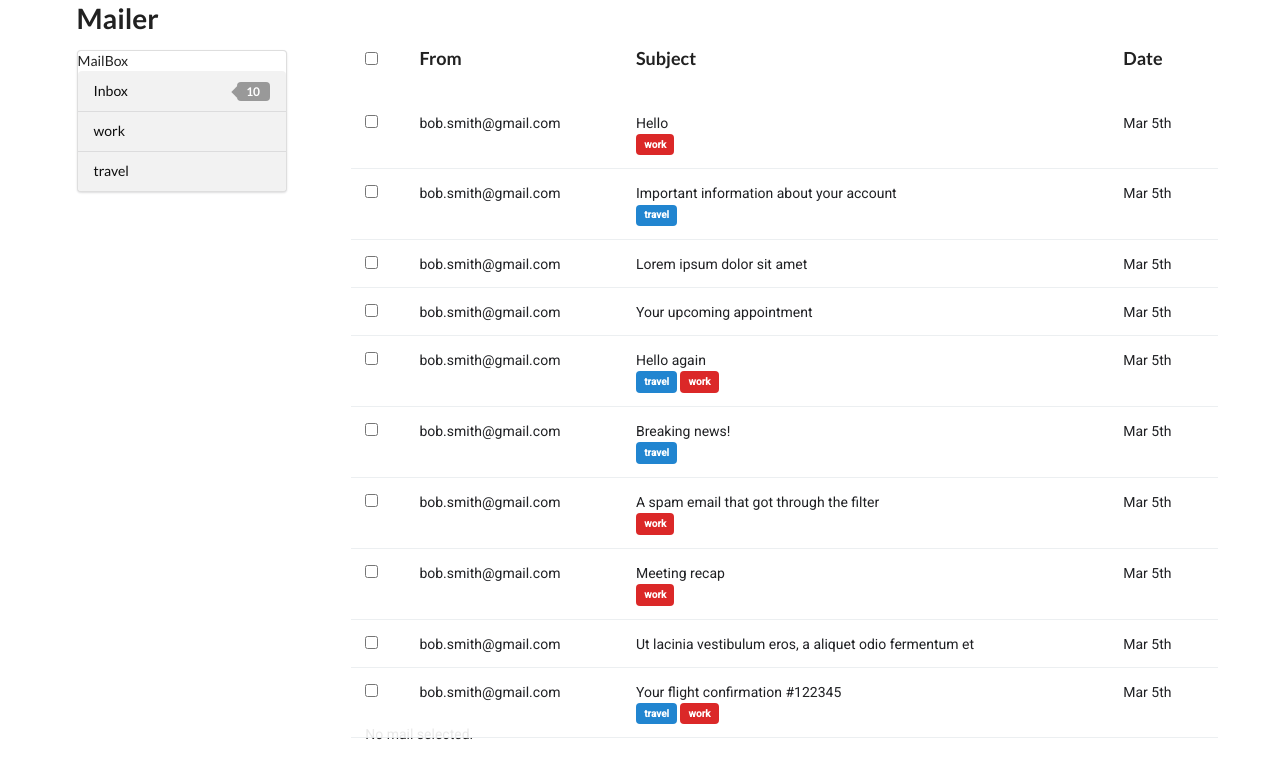
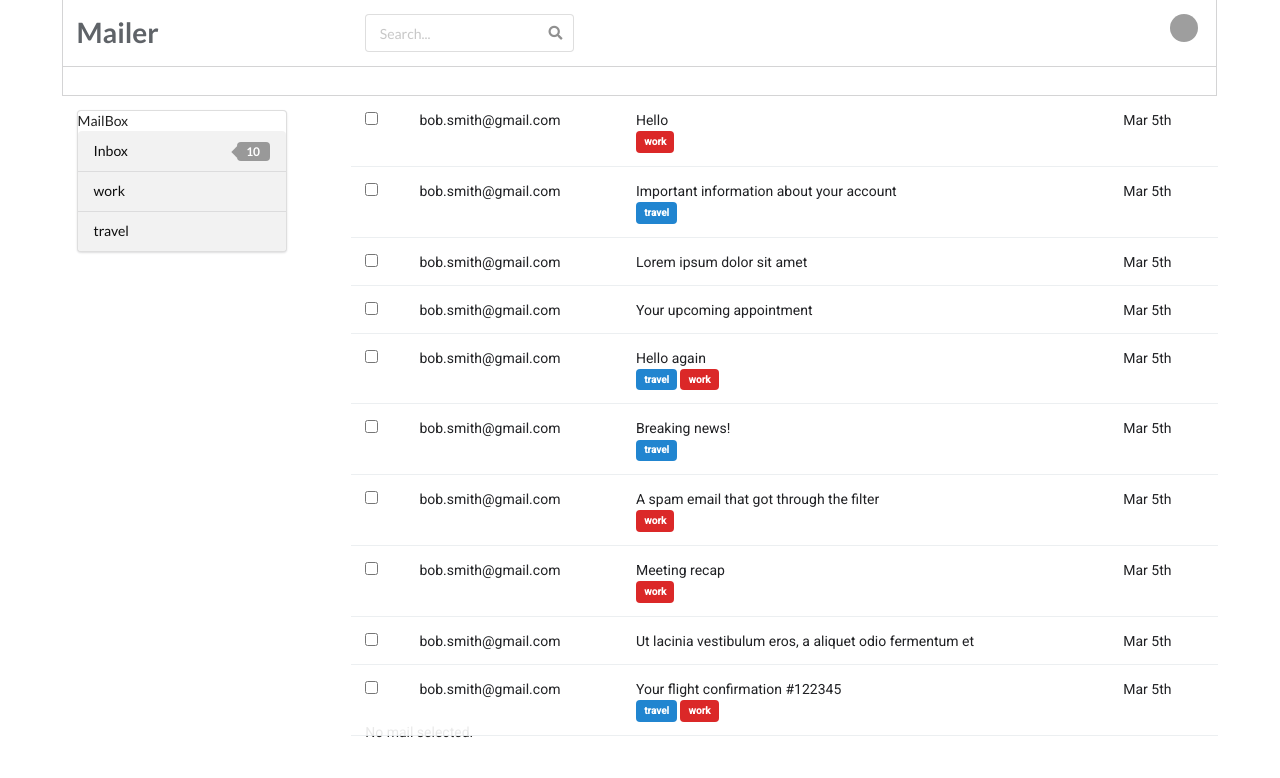
Before and after one commit to aleelay/mailer, a React (Create React App) app: page / in a window 1280 px wide. Shown: the top 778 px of the page. Built offline with nearby package versions, Linux system fonts and the light colour scheme; grey boxes are pictures that could not be loaded.

Commit message:
Adding Header

```diff
--- a/package.json
+++ b/package.json
@@ -7,10 +7,11 @@
     "@testing-library/jest-dom": "^4.2.4",
     "@testing-library/react": "^9.3.2",
     "@testing-library/user-event": "^7.1.2",
+    "faker": "^4.1.0",
     "moment": "^2.27.0",
     "react": "^16.13.1",
     "react-dom": "^16.13.1",
-    "react-scripts": "3.4.1"
+    "react-scripts": "^3.4.3"
   },
   "scripts": {
     "start": "react-scripts start",
--- a/src/components/App.js
+++ b/src/components/App.js
@@ -3,6 +3,7 @@ import data from '../data/emails.json';
 import MailList from './MailList';
 import Email from './Email';
 import MailBoxList from './MailBoxList';
+import faker from 'faker';
 import '../styles/styles.css';
 
 class App extends React.Component {
@@ -56,8 +57,28 @@ class App extends React.Component {
   render() {
     return(
       <div className="ui container">
+
+
+        <div className="ui grid">
+          <div className="row ui attached segment header">
+            <div className="four wide column appName">
               <h1>Mailer</h1>
-        <div className="ui grid">
+            </div>
+            <div className="ten wide column appHeader">
+              <div className="ui icon input">
+                <i className="search icon"></i>
+                <input type="text" placeholder="Search..." />
+              </div>
+            </div>
+            <div className="two wide column appProfile">
+              <img alt="avatar" className="ui avatar image" src={faker.image.avatar()} />
+            </div>
+
+          </div>
+          <div className="row ui attached segment">
+
+          </div>
+          <div className="row">
             <div className="four wide column">
               <MailBoxList mailsCount={this.state.mails.length} tags={this.state.tags} onTagSelect={this.onTagSelect}/>
             </div>
@@ -71,6 +92,7 @@ class App extends React.Component {
             </div>
           </div>
         </div>
+      </div>
     );
   }
 }
--- a/src/components/MailList.js
+++ b/src/components/MailList.js
@@ -8,12 +8,6 @@ const MailList = ({mails, onMailSelect, onTagSelect}) => {
 
   return(
     <div className="ui grid mailList">
-      <div className="ui row header">
-        <div className="one wide column checkbox"><input type="checkbox" name="example" /></div>
-        <div className="four wide column">From</div>
-        <div className="nine wide column">Subject</div>
-        <div className="two wide column">Date</div>
-      </div>
       {renderedList}
     </div>
   );
--- a/src/styles/styles.css
+++ b/src/styles/styles.css
@@ -1,10 +1,17 @@
 body{
   font-family: 'Roboto', sans-serif;
 }
+.header .column{
+  padding-top: 14px;
+}
+.appName{
+  color: #5f6368;
+  padding-left: 30px;
+}
+.appProfile{
+  text-align: right;
+}
 
-.mailList{
-
-}
 .mailItem{
   padding-bottom: 10px;
   padding-top: 10px;
```
Also changed, not shown: 1 other file (tests, documents, lock files or other folders). Lines whose indentation alone changed are shown as unchanged.
